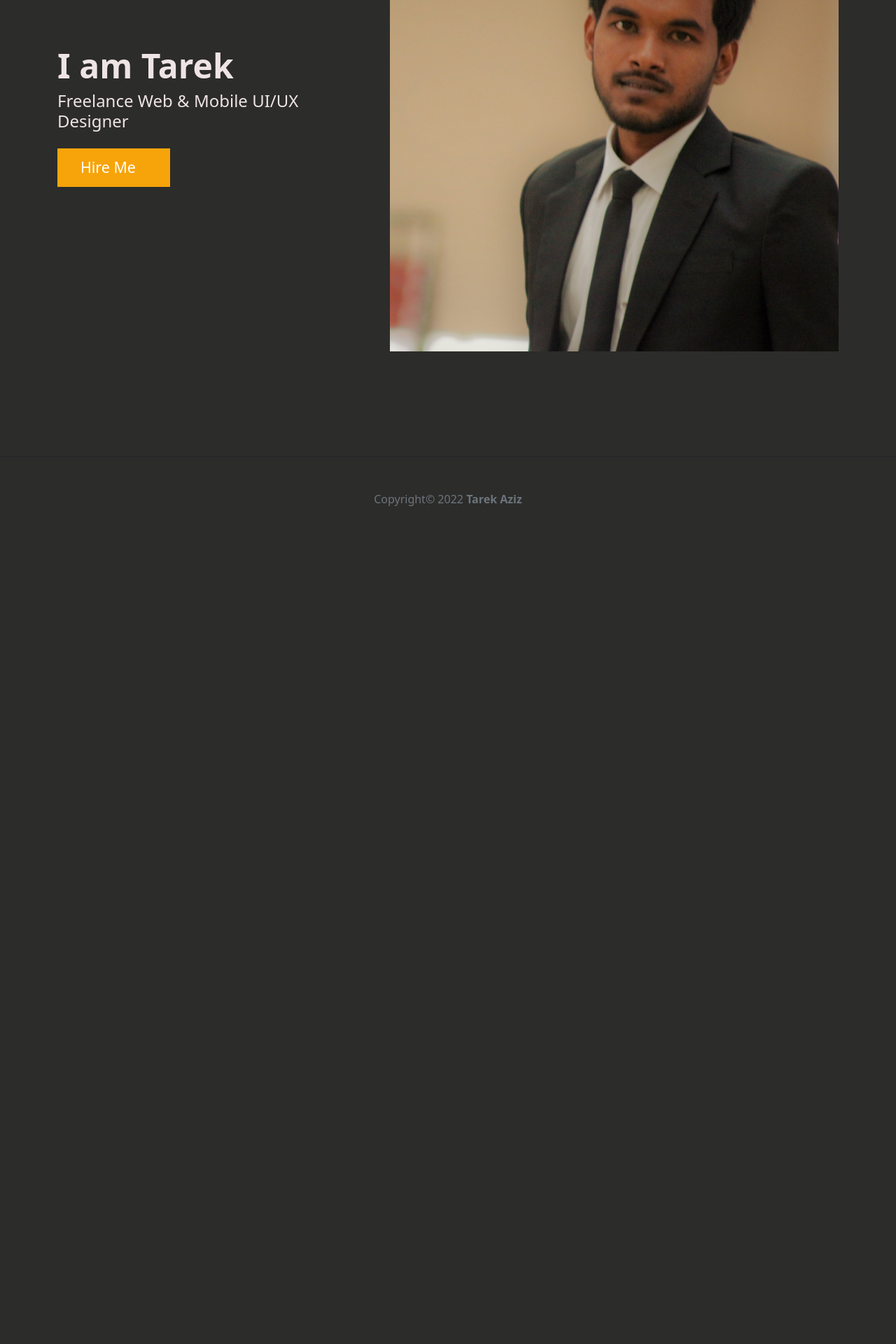
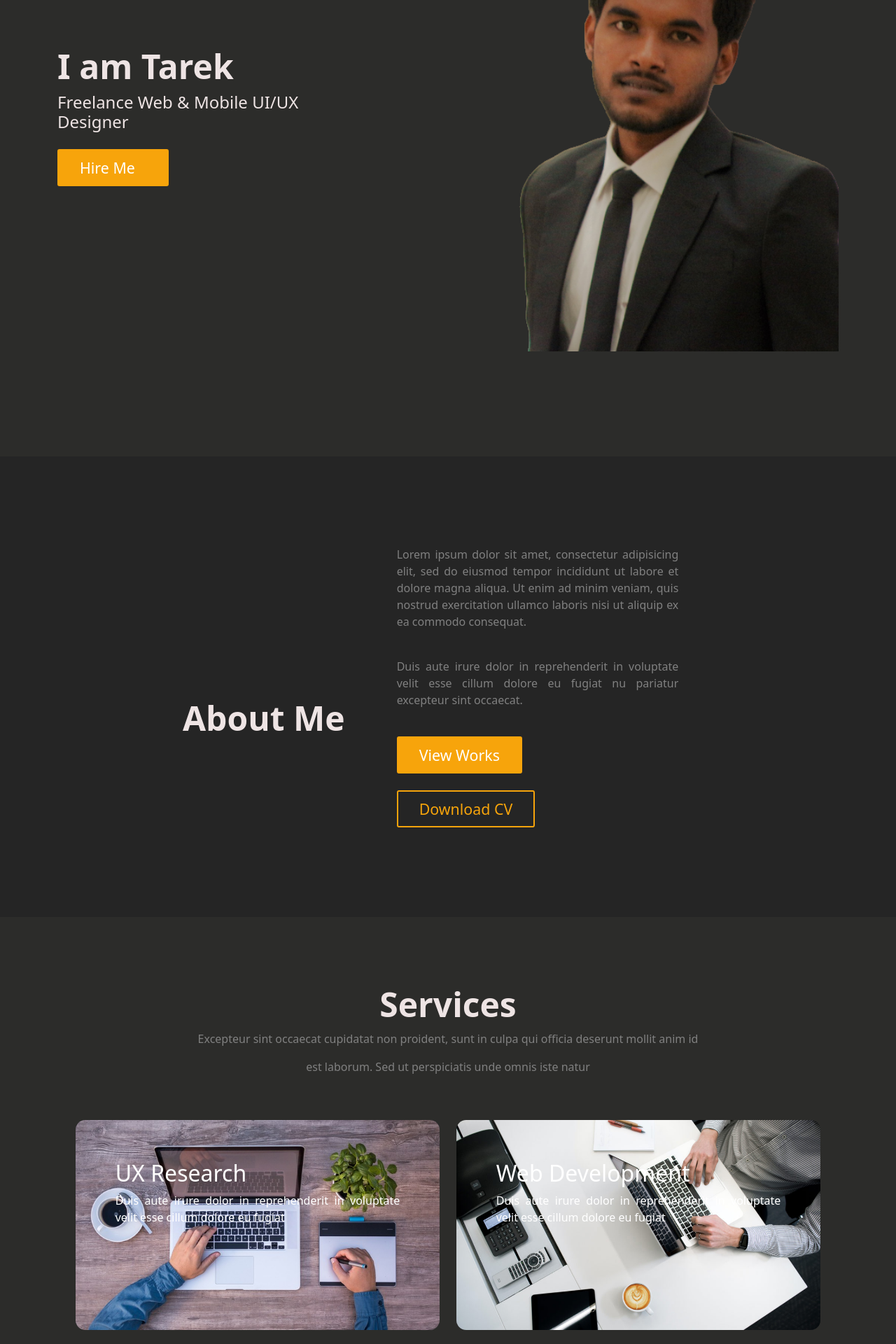
Before and after one commit to taareek/Internship_BugsBD, a PHP site: page / in a window 1280 px wide. Shown: the part 440-2360 px from the top of the page at 70% size. Before the commit the page ends 1163 px from the top, so only its background shows below. Run offline with PHP 8.4, Linux system fonts and the light colour scheme.

Commit message:
about me and services section implemented

```diff
--- a/Personal Website/css/style.css
+++ b/Personal Website/css/style.css
@@ -31,7 +31,8 @@ h4{
     padding: 0.65rem 1.875rem;
     line-height: 1.7625rem;
     background-color: rgb(247, 164, 11);
-    border: 0.1875rem solid rgb(247, 164, 11);
+    border: 0.1675rem solid rgb(247, 164, 11);
+    border-radius: 0.185rem;
     color: white;
     font-size: 1.3375rem;
     font-weight: 450;
@@ -45,6 +46,27 @@ h4{
 .main-btn:hover{
     background-color: transparent;
     color: rgb(247, 164, 11);
+}
+
+.secondary-btn{
+    padding: 00.65rem 1.875rem;
+    line-height: 1.7625rem;
+    background-color: var(--seconday-color);
+    border: 0.1675rem solid rgb(247, 164, 11);
+    border-radius: 0.185rem;
+    color: rgb(247, 164, 11);
+    font-size: 1.3375rem;
+    font-weight: 450;
+    text-transform: capitalize;
+    -webkit-transition: all .4s ease-out 0s;
+    -o-transition: all .4s ease-out 0s;
+    -moz-transition: all .4s ease-out 0s;
+    transition:all .4s ease-out 0s;
+}
+
+.secondary-btn:hover{
+    background-color: rgb(247, 164, 11);
+    color: white;
 }
 
 
@@ -111,3 +133,35 @@ Footer design
     background-color: var(--secondary-color);
     border-top: 1px solid;
 }
+
+/*
+=============================
+About Section
+=============================
+*/
+.about-section{
+    background: rgb(37, 37, 37);
+    padding: 8rem;
+}
+
+/*
+=============================
+Services Section
+=============================
+*/
+.services-section{
+    background: var(--secondary-color);
+    padding: 6rem;
+}
+.services-section .card{
+    border: none;
+    background-color: transparent;
+    border-radius: 0.875rem;
+}
+
+.services-section .card img{
+    border-radius: 0.875rem;
+    object-fit: cover;
+    height: 300px;
+    width: 800px;
+}
--- a/Personal Website/index.html
+++ b/Personal Website/index.html
@@ -60,12 +60,118 @@
                     </div>
                     <div class=" col-lg-7 col-md-12 mb-lg-0 mb-5">
                         <div>
-                            <img src="images/tarek.jpg" class= "image-fluid" alt="picture" style="width:100%;height:100%;">
+                            <img src="images/tarek_2.png" class= "image-fluid" alt="picture" style="width:100%;height:100%;">
                         </div>
                     </div>
                 </div>
             </div>
         </div>
+    </section>
+    <!--About Section-->
+    <section id="about">
+      <div class="about-section wrapper">
+        <div class="container">
+          <div class="row align-items-center">
+            <div class="col-lg-5 col-md-12 text-sec">
+              <br>
+              <br>
+              <br>
+              <br>
+              <h1 class="text-end" style="padding:50px;">About Me</h1>
+            </div>
+            <div class="col-lg-5 col-md-12 mb-lg-0 mb-5 ">
+              <p style="color: gray; text-align: justify;">
+                Lorem ipsum dolor sit amet, consectetur adipisicing elit,
+                sed do eiusmod tempor incididunt ut labore et dolore magna
+                aliqua. Ut enim ad minim veniam, quis nostrud exercitation
+                ullamco laboris nisi ut aliquip ex ea commodo consequat.
+              </p>
+              <br>
+              <p style="color: gray; text-align: justify;">
+                Duis aute irure dolor in reprehenderit in voluptate velit
+                esse cillum dolore eu fugiat nu pariatur excepteur sint occaecat.
+              </p>
+              <button class= "main-btn mt-4" style='margin-right:18px'> View Works</button>
+              <button class= "secondary-btn mt-4" style='margin-right:18px'> Download CV</button>
+            </div>
+          </div>
+        </div>
+      </div>
+    </section>
+    <!--Services Section-->
+    <section id="services">
+      <div class="services-section">
+        <div class="container">
+          <div class="row align-center ">
+            <div class="d-flex justify-content-center">
+              <h1>Services</h1>
+            </div>
+            <div class="d-flex justify-content-center">
+              <p style="color:gray;">
+                Excepteur sint occaecat cupidatat non proident, sunt in culpa qui officia
+                deserunt mollit anim id
+              </p>
+            </div>
+            <div class="d-flex justify-content-center">
+              <p style="color:gray;">
+                est laborum. Sed ut perspiciatis unde omnis iste natur
+              </p>
+            </div>
+          </div>
+          <div class=" row pt-5">
+            <div class="col-lg-6 col-md-6 mb-lg-0 mb-5">
+              <div class="card bg-dark text-white">
+                <img class= "img-fluid" src="images/services/img-1.jpg" class= "card-img" alt="img1">
+                <div class="card-img-overlay" style="padding: 3.545rem;">
+                  <h2 class="card-title">UX Research</h2>
+                  <p class="card-text" style="text-align:justify;">
+                    Duis aute irure dolor in reprehenderit in voluptate
+                    velit esse cillum dolore eu fugiat
+                  </p>
+                </div>
+              </div>
+            </div>
+            <div class="col-lg-6 col-md-6 mb-lg-0 mb-5">
+              <div class="card bg-dark text-white">
+                <img class= "img-fluid" src="images/services/img_2.jpg" class= "card-img" alt="img1">
+                <div class="card-img-overlay" style="padding: 3.545rem;">
+                  <h2 class="card-title">Web Development</h2>
+                  <p class="card-text" style="text-align:justify;">
+                    Duis aute irure dolor in reprehenderit in voluptate
+                    velit esse cillum dolore eu fugiat
+                  </p>
+                </div>
+              </div>
+            </div>
+          </div>
+          <div class=" row pt-5">
+            <div class="col-lg-6 col-md-6 mb-lg-0 mb-5">
+              <div class="card bg-dark text-white">
+                <img class= "img-fluid" src="images/services/img_3.jpg" class= "card-img" alt="img1">
+                <div class="card-img-overlay" style="padding: 3.545rem;">
+                  <h2 class="card-title">App Design</h2>
+                  <p class="card-text" style="text-align:justify;">
+                    Duis aute irure dolor in reprehenderit in voluptate
+                    velit esse cillum dolore eu fugiat
+                  </p>
+                </div>
+              </div>
+            </div>
+            <div class="col-lg-6 col-md-6 mb-lg-0 mb-5">
+              <div class="card bg-dark text-white">
+                <img class= "img-fluid" src="images/services/img_4.jpg" class= "card-img" alt="img1">
+                <div class="card-img-overlay" style="padding: 3.545rem;">
+                  <h2 class="card-title">Web Design</h2>
+                  <p class="card-text" style="text-align:justify;">
+                    Duis aute irure dolor in reprehenderit in voluptate
+                    velit esse cillum dolore eu fugiat
+                  </p>
+                </div>
+              </div>
+            </div>
+          </div>
+        </div>
+      </div>
     </section>
     <!--Footer section-->
     <footer id="footer">
```
Also changed, not shown: Personal Website/images/services/img-1.jpg (added), Personal Website/images/services/img_2.jpg (added), Personal Website/images/services/img_3.jpg (added), Personal Website/images/services/img_4.jpg (added), Personal Website/images/tarek_2.png (added).
